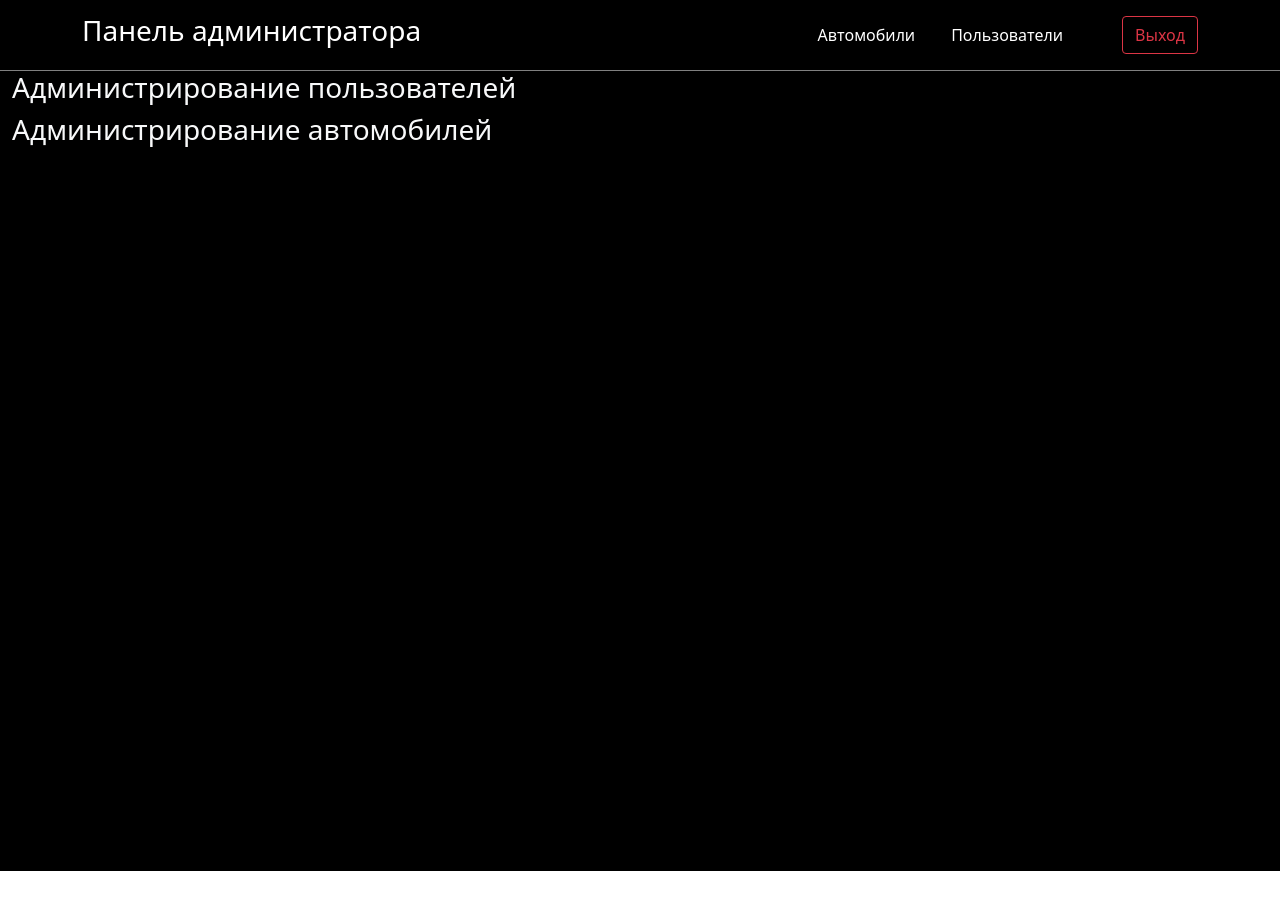
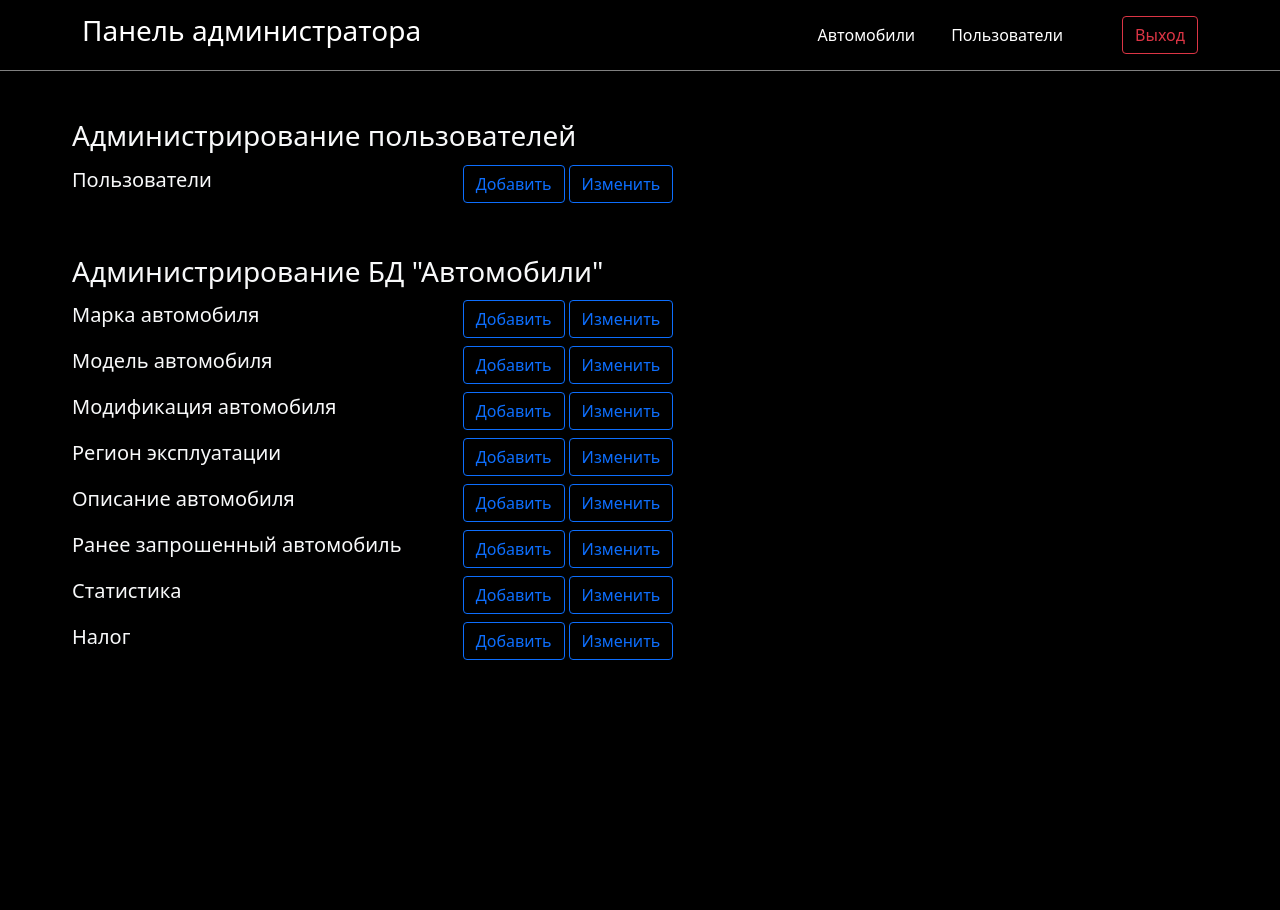
Before and after one commit to vadya02/CostCalculator, a React (Create React App) app in the folder front/: page /Admin in a window 1280 px wide. Shown: the top 910 px of the page. Before the commit the page ends 871 px from the top, so only its background shows below. Built offline with nearby package versions, Linux system fonts and the light colour scheme.

Commit message:
09.11.23

```diff
--- a/front/src/components/Static/AdminPage.js
+++ b/front/src/components/Static/AdminPage.js
@@ -61,19 +61,106 @@ const AdminPage = observer(({Store, UserName, showOptions}) =>{
       <Header Store={AuthStore} showOptionsAdmin={true}/>
 
       <Container fluid className="" style={{height: '100vh'}}>
-        <Row className="me-1">
-          <Col md={8} className="pe-10">
+        <Row className="m-5  align-items-center">
+          <Col md={8} className="pe-10 ">
             <h3>Администрирование пользователей</h3>
+            <Row className="align-items-center">
+              <Col>
+                <h5>Пользователи</h5>
+              </Col>
+              <Col>
+                <Button variant="outline-primary" className='m-1'>Добавить</Button>
+                <Button variant="outline-primary">Изменить</Button>
+              </Col>
 
+            </Row>
 
 
           </Col>
         </Row>
-        <Row className="">
+        <Row className="m-5">
           <Col md={8} className="pe-10">
-            <h3>Администрирование автомобилей</h3>
+            <h3>Администрирование БД "Автомобили"</h3>
+            <Row className="align-items-center">
+              <Col>
+                <h5>Марка автомобиля</h5>
+              </Col>
+              <Col>
+                <Button variant="outline-primary" className='m-1'>Добавить</Button>
+                <Button variant="outline-primary">Изменить</Button>
+              </Col>
 
+            </Row>
+            <Row className="align-items-center">
+              <Col>
+                <h5>Модель автомобиля</h5>
+              </Col>
+              <Col>
+                <Button variant="outline-primary" className='m-1'>Добавить</Button>
+                <Button variant="outline-primary">Изменить</Button>
+              </Col>
 
+            </Row>
+            <Row className="align-items-center">
+              <Col>
+                <h5>Модификация автомобиля</h5>
+              </Col>
+              <Col>
+                <Button variant="outline-primary" className='m-1'>Добавить</Button>
+                <Button variant="outline-primary">Изменить</Button>
+              </Col>
+
+            </Row>
+            <Row className="align-items-center">
+              <Col>
+                <h5>Регион эксплуатации</h5>
+              </Col>
+              <Col>
+                <Button variant="outline-primary" className='m-1'>Добавить</Button>
+                <Button variant="outline-primary">Изменить</Button>
+              </Col>
+
+            </Row>
+            <Row className="align-items-center">
+              <Col>
+                <h5>Описание автомобиля</h5>
+              </Col>
+              <Col>
+                <Button variant="outline-primary" className='m-1'>Добавить</Button>
+                <Button variant="outline-primary">Изменить</Button>
+              </Col>
+
+            </Row>
+            <Row className="align-items-center">
+              <Col>
+                <h5>Ранее запрошенный автомобиль</h5>
+              </Col>
+              <Col>
+                <Button variant="outline-primary" className='m-1'>Добавить</Button>
+                <Button variant="outline-primary">Изменить</Button>
+              </Col>
+
+            </Row>
+            <Row className="align-items-center">
+              <Col>
+                <h5>Статистика</h5>
+              </Col>
+              <Col>
+                <Button variant="outline-primary" className='m-1'>Добавить</Button>
+                <Button variant="outline-primary">Изменить</Button>
+              </Col>
+
+            </Row>
+            <Row className="align-items-center">
+              <Col>
+                <h5>Налог</h5>
+              </Col>
+              <Col>
+                <Button variant="outline-primary" className='m-1'>Добавить</Button>
+                <Button variant="outline-primary">Изменить</Button>
+              </Col>
+
+            </Row>
           </Col>
         </Row>
       </Container>
```
